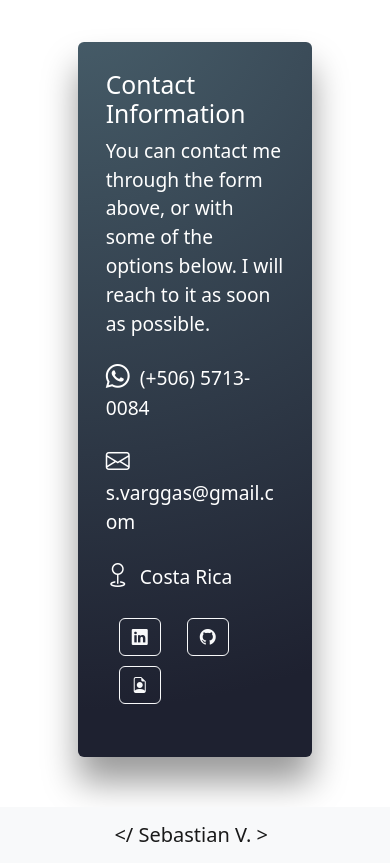
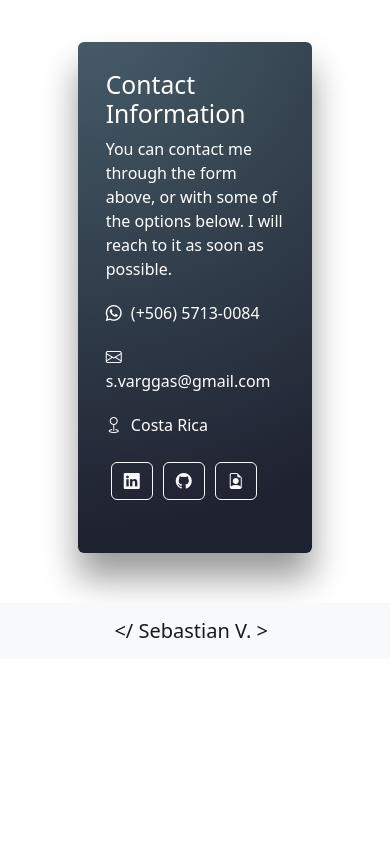
Before and after one commit to svarggas/portfolio, a React (Vite) app: page / in a window 390 px wide. Shown: the part 4520-5383 px from the top of the page. After the commit the page ends 5179 px from the top, so only its background shows below. Built offline with nearby package versions, Linux system fonts and the light colour scheme.

Commit message:
Contact card for mobile

```diff
--- a/src/components/ContactCard.tsx
+++ b/src/components/ContactCard.tsx
@@ -16,11 +16,21 @@ const ContactCardContainer = styled(Card)`
 
 const CustomText = styled.p`
     margin-bottom: 20px;
-    font-size: 1.2rem;
+    @media (min-width: 480px) {
+        font-size: 1rem;
+    }
+    @media (min-width: 768px) {
+        font-size: 1.2rem;
+    }
 `;
 
 const CustomIcon = styled.i`
-    font-size: 1.5rem;
+    @media (min-width: 480px) {
+        font-size: 1.2rem;
+    }
+    @media (min-width: 768px) {
+        font-size: 1.5rem;
+    }
     margin-right: 5px;
 `;
 
@@ -86,7 +96,7 @@ const ContactCard: FC = () => {
                         <CustomText>
                             {
                                 horizontalIcons.map((icon, index) => (
-                                    <span key={index} className='mx-2'>
+                                    <span key={index} >
                                         <Icon {...icon} />
                                     </span>
                                 ))
```
